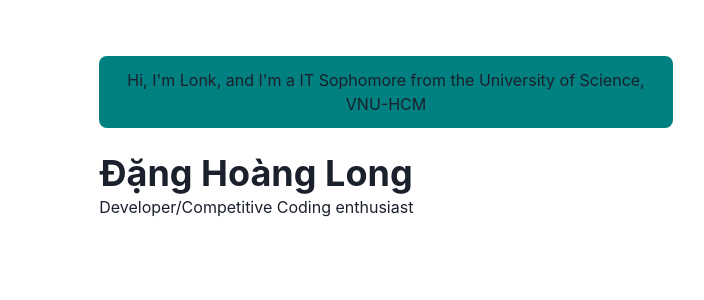
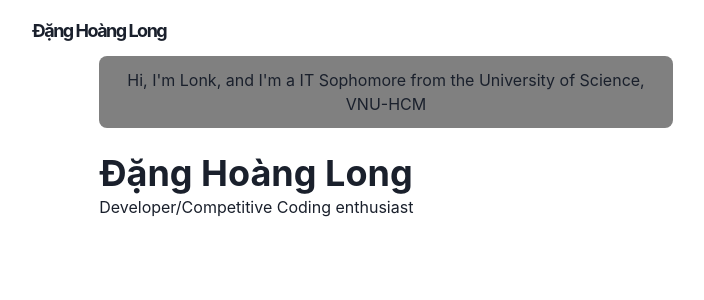
Before and after one commit to NoAtmosphere0/portfolio_website, a Next.js app: page / in a window 1280 px wide. Shown: the top 300 px of the page, without its empty margins (254-958 px from the left). Built offline with nearby package versions, Linux system fonts and the light colour scheme.

Commit message:
working on the navbar, adding hambuger menu next

```diff
--- a/components/layouts/main.js
+++ b/components/layouts/main.js
@@ -1,4 +1,5 @@
 import {Box, Container } from '@chakra-ui/react'
+import Navbar from '../navbar.js'
 import Head from 'next/head'
 
 const Main = ({ children, router }) => {
@@ -12,6 +13,8 @@
                 <title> Lonk - Homepage</title>
             </Head>
 
+
+            <Navbar path={router.asPath} />
             <Container maxW="container.md" pt={14}>
                 {children}
             </Container>
--- /dev/null
+++ b/components/logo.js
@@ -0,0 +1,35 @@
+import Link from 'next/link'
+import Image from 'next/image'
+import { Text, useColorModeValue } from '@chakra-ui/react'
+import styled from '@emotion/styled'
+
+const LogoBox = styled.span`
+    font-weight: bold;
+    font-size: 18px;
+    display: inline-flex;
+    align-items: center;
+    height: 30px;
+    line-height: 20px;
+    padding: 10px;
+
+    &:hover img {
+        transform: rotate(20deg);
+    }
+`
+const Logo = () => {
+    return (
+        <Link href="/">
+                <LogoBox>
+                    <Text
+                        ml={3}
+                        color={useColorModeValue('gray.800', 'whiteAlpha.900')}
+                        fontFamily = 'M PLUS Rounded 1c'
+                        fontWeight='bold'>
+                        Đặng Hoàng Long
+                    </Text>
+                </LogoBox>
+        </Link>
+    )
+}
+
+export default Logo
--- /dev/null
+++ b/components/navbar.js
@@ -0,0 +1,60 @@
+import Logo from './logo.js'
+import NextLink from 'next/link'
+import {
+    Container,
+    Box,
+    Link,
+    Stack,
+    Heading,
+    Flex,
+    Menu,
+    MenuItem,
+    MenuList,
+    MenuButton,
+    IconButton,
+    useColorModeValue,
+} from '@chakra-ui/react'
+
+import { HamburgerIcon } from '@chakra-ui/icons'
+
+const LinkItem = ({ href, path, children}) => {
+    const active = path === href
+    const inactiveColor = useColorModeValue('gray.200', 'whiteAlpha.900')
+    return (
+        <NextLink href={href}>
+            <Link
+        p = {2}
+        bg={active ? 'glassTeal' : undefined}
+        color={active ? '#202023' : inactiveColor}>
+        {children}
+        </Link>
+        </NextLink>
+    )
+}
+
+const Navbar = props => {
+    const {path} = props
+
+    return (
+        <Box
+        position = 'fixed'
+        as = 'nav'
+        w = '100%'
+        bg = {useColorModeValue('#ffffff40', '#20202380')}
+        style = {{backdropFilter: 'blur(10px)'}}
+        zIndex = '1'
+        {...props}
+        >
+            <Container display="flex" align="center" justify="space-between" maxW="container.md" p={2} wrap="wrap">
+                <Flex align="center" mr={5}>
+                    <Heading as="h1" size= "lg" letterSpacing={'tighter'}>
+                        <Logo />
+                    </Heading>
+                </Flex>
+
+            </Container>
+        </Box>
+    )
+}
+
+export default Navbar
--- a/package.json
+++ b/package.json
@@ -6,8 +6,7 @@
     "dev": "next dev -H 0.0.0.0",
     "build": "next build",
     "prettier": "prettier -write .",
-    "lint" : "next lint"
-
+    "lint": "next lint"
   },
   "repository": {
     "type": "git",
@@ -21,6 +20,7 @@
   },
   "homepage": "https://github.com/NoAtmosphere0/portfolio_website#readme",
   "dependencies": {
+    "@chakra-ui/icons": "^2.0.12",
     "@chakra-ui/react": "^2.4.1",
     "@emotion/react": "^11.10.5",
     "@emotion/styled": "^11.10.5",
--- a/pages/index.js
+++ b/pages/index.js
@@ -3,7 +3,7 @@
 
 const Page = () => {
     return <Container>
-        <Box borderRadius="lg" bg = "teal" p={3} mb={6} align="center">
+        <Box borderRadius="lg" bg = "gray" p={3} mb={6} align="center">
             Hi, I'm Lonk, and I'm a IT Sophomore from the University of Science, VNU-HCM
         </Box>
         <Box display = {{md: 'flex'}}>
```
Also changed, not shown: 1 other file (tests, documents, lock files or other folders).
